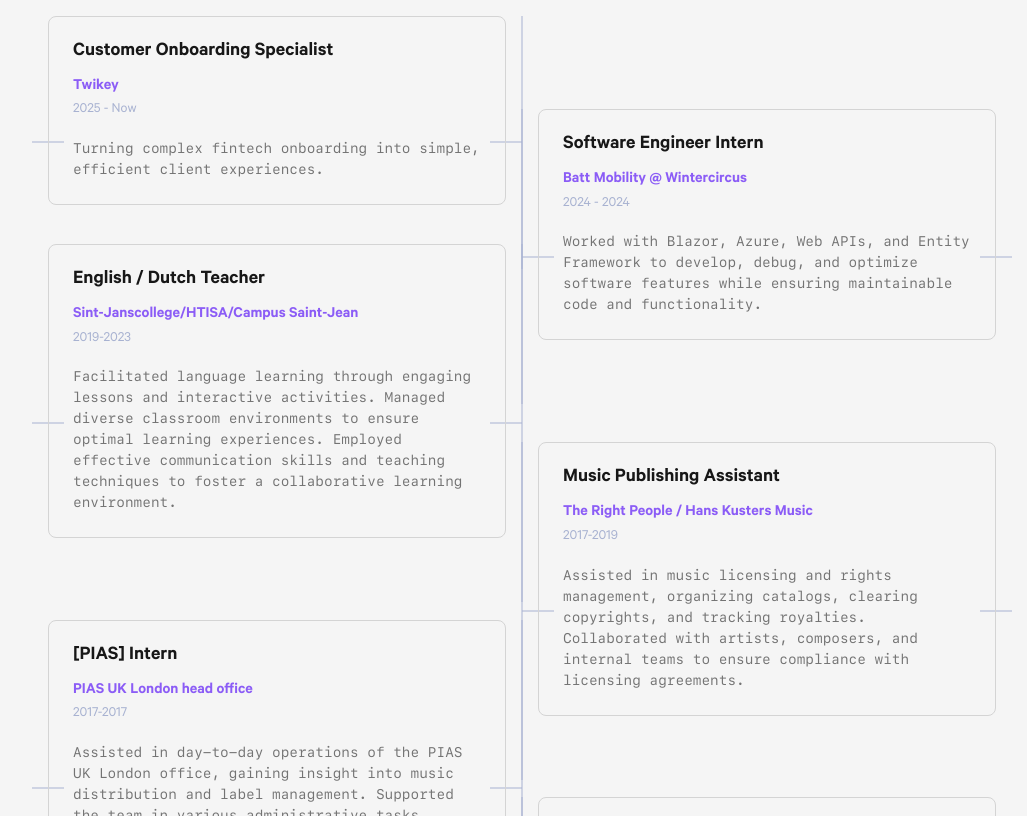
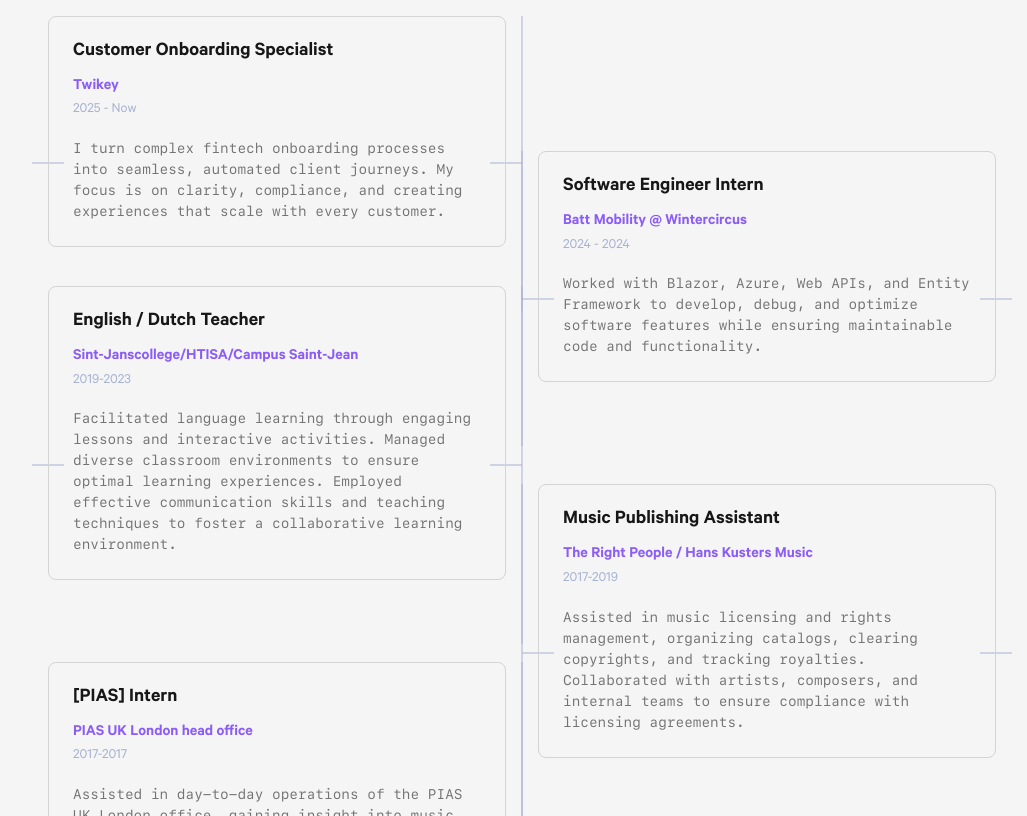
Before and after one commit to MathieuSchrurs/portfolio, a React (Vite) app: page / in a window 1280 px wide. Shown: the part 1460-2276 px from the top of the page, without its empty margins (118-1145 px from the left). Built offline with nearby package versions, Linux system fonts and the light colour scheme.

Commit message:
Updated tagline in config.ts

```diff
--- /dev/null
+++ b/settings.json
@@ -0,0 +1 @@
+{"start": "08:20", "hours": 8.0, "break": 60}
--- a/src/config.ts
+++ b/src/config.ts
@@ -67,7 +67,7 @@
       company: "Twikey",
       title: "Customer Onboarding Specialist",
       range: "2025 - Now",
-      description: "Turning complex fintech onboarding into simple, efficient client experiences.",
+      description: "I turn complex fintech onboarding processes into seamless, automated client journeys. My focus is on clarity, compliance, and creating experiences that scale with every customer.",
     },
     {
       company: "Batt Mobility @ Wintercircus",
```
Also changed, not shown: 2 other files (tests, documents, lock files or other folders).
